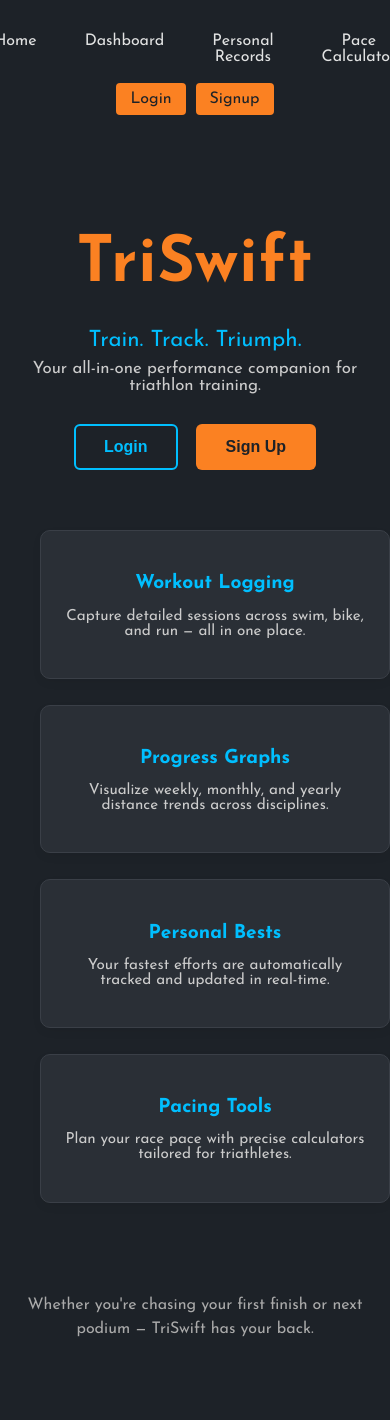
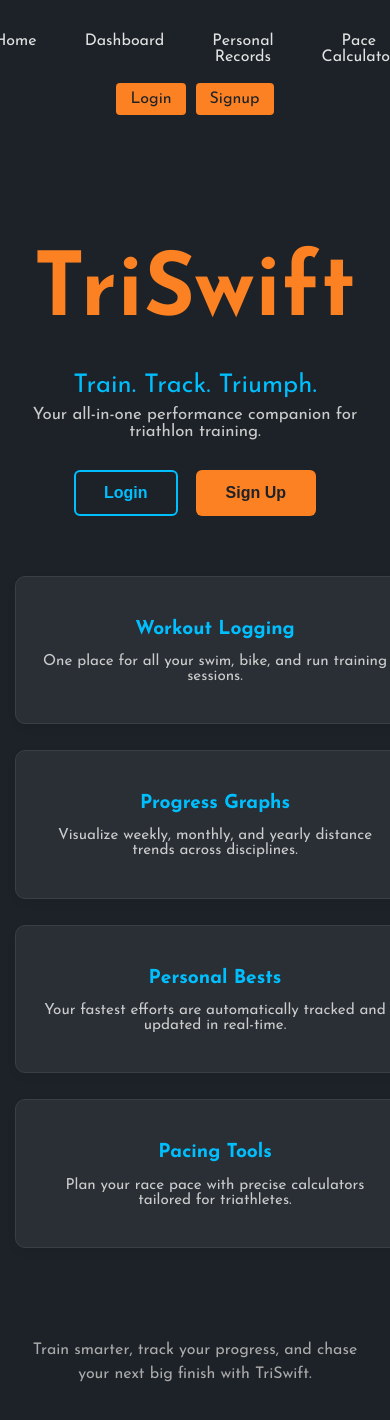
Before and after one commit to samw0907/TriSwift, a React (Create React App) app in the folder frontend/: page / in a window 390 px wide. Shown: the top 1420 px of the page. Built offline with nearby package versions, Linux system fonts and the light colour scheme.

Commit message:
landing page updates

```diff
--- a/frontend/src/pages/LandingPage.tsx
+++ b/frontend/src/pages/LandingPage.tsx
@@ -20,10 +20,10 @@ const LandingPage: React.FC = () => {
         </Link>
       </div>
 
-      <section className="feature-grid">
+      <section className="feature-flex">
         <div className="feature-card">
           <h3>Workout Logging</h3>
-          <p>Capture detailed sessions across swim, bike, and run — all in one place.</p>
+          <p>One place for all your swim, bike, and run training sessions.</p>
         </div>
         <div className="feature-card">
           <h3>Progress Graphs</h3>
@@ -40,7 +40,7 @@ const LandingPage: React.FC = () => {
       </section>
 
       <p className="tagline">
-        Whether you're chasing your first finish or next podium — TriSwift has your back.
+        Train smarter, track your progress, and chase your next big finish with TriSwift.
       </p>
     </div>
   );
--- a/frontend/src/styles/landing.css
+++ b/frontend/src/styles/landing.css
@@ -2,7 +2,7 @@
   font-family: "Josefin Sans", sans-serif;
   background-color: #1d2228;
   color: #e1e2e2;
-  min-height: 100vh;
+  min-height: auto;
   padding: 60px 20px;
   display: flex;
   flex-direction: column;
@@ -11,14 +11,14 @@
 }
 
 .hero-title {
-  font-size: 4rem;
+  font-size: 5.5rem;
   color: #fb8122;
   letter-spacing: 1px;
   margin-bottom: 10px;
 }
 
 .hero-subtitle {
-  font-size: 1.4rem;
+  font-size: 1.6rem;
   color: #00bfff;
   font-weight: 500;
   margin-bottom: 8px;
@@ -71,12 +71,13 @@
   transform: scale(1.04);
 }
 
-.feature-grid {
-  display: grid;
-  grid-template-columns: repeat(auto-fit, minmax(260px, 1fr));
+.feature-flex {
+  display: flex;
+  flex-wrap: wrap;
+  justify-content: center;
   gap: 26px;
   width: 100%;
-  max-width: 1100px;
+  max-width: 1500px;
   margin: 0 auto 50px;
   padding: 0 20px;
 }
@@ -88,6 +89,9 @@
   padding: 24px;
   box-shadow: 0 4px 10px rgba(0, 0, 0, 0.05);
   transition: transform 0.3s ease;
+  flex: 0 0 calc(25% - 26px);
+  max-width: calc(25% - 26px);
+  min-width: 260px;
 }
 
 .feature-card:hover {
@@ -107,8 +111,30 @@
 
 .tagline {
   margin-top: 40px;
+  margin-bottom: 0;
   font-size: 1rem;
   color: #aaaaaa;
   max-width: 720px;
   line-height: 1.5;
 }
+
+@media (max-width: 1200px) {
+  .feature-card {
+    flex: 0 0 calc(33.33% - 26px);
+    max-width: calc(33.33% - 26px);
+  }
+}
+
+@media (max-width: 900px) {
+  .feature-card {
+    flex: 0 0 calc(50% - 26px);
+    max-width: calc(50% - 26px);
+  }
+}
+
+@media (max-width: 600px) {
+  .feature-card {
+    flex: 0 0 100%;
+    max-width: 100%;
+  }
+}
```
